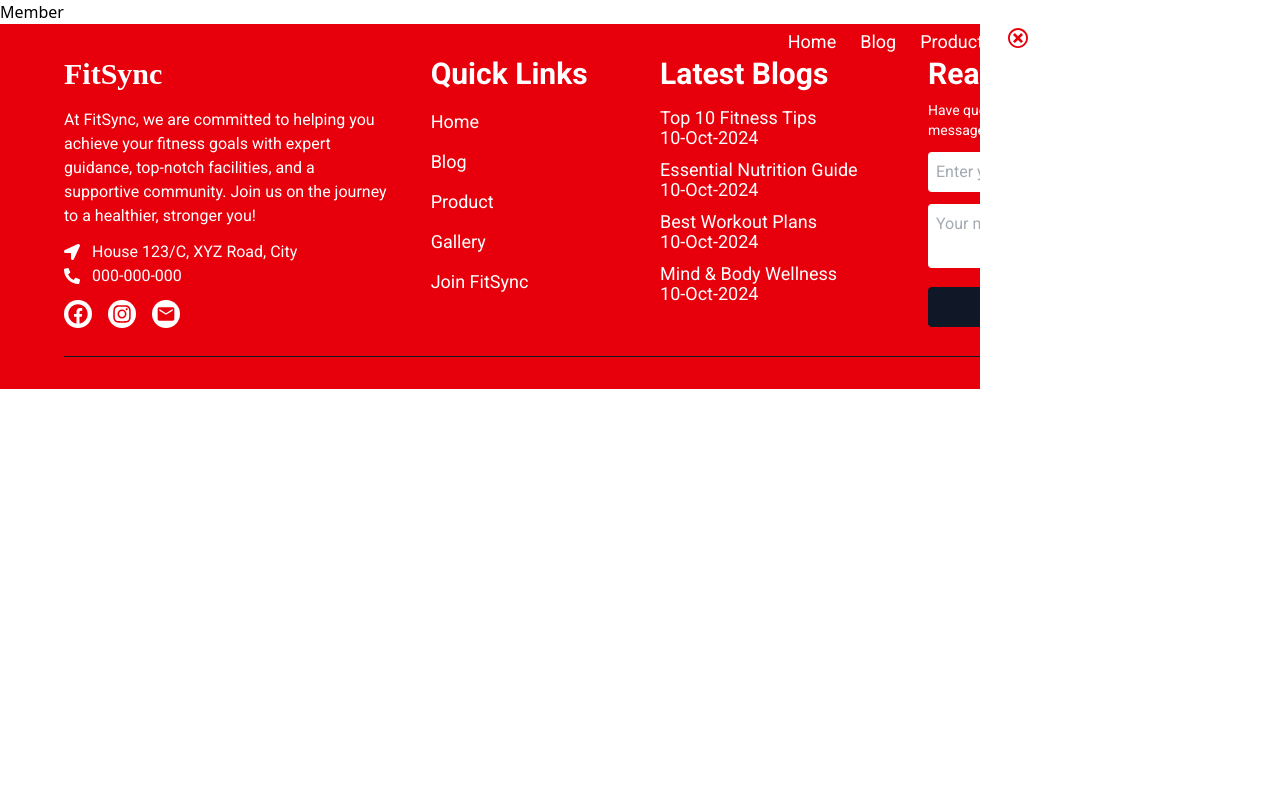
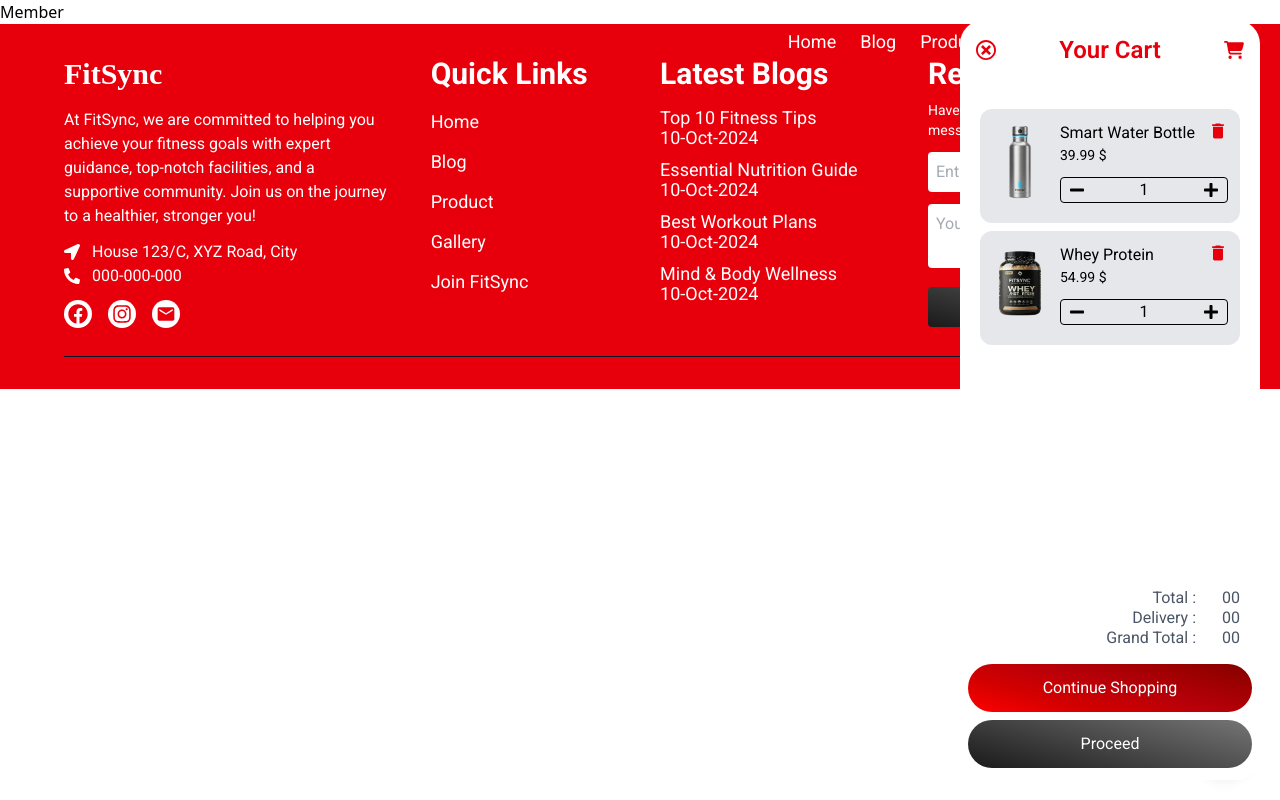
Before and after one commit to muhammadhussain29/FitSync, a React (Vite) app: page /member in a window 1280 px wide. Both pictures are taken after a click on the button 1224 px from the left and 672 px from the top of the page. Built offline with nearby package versions, Linux system fonts and the light colour scheme; a web font is replaced by a local one.

Commit message:
Added Cart

```diff
--- a/src/components/Cart.jsx
+++ b/src/components/Cart.jsx
@@ -1,15 +1,54 @@
 import React from 'react'
 import { ImCancelCircle } from "react-icons/im";
+import { FaCartShopping } from "react-icons/fa6";
+import { MdDelete } from "react-icons/md";
+import { FaMinus, FaPlus } from "react-icons/fa";
+import CartItem from './CartItem';
 
 const Cart = (props) => {
+
+    const cartItem = [
+        {
+            "image": "/products/product4.png",
+            "name": "Smart Water Bottle",
+            "price": 39.99,
+            "quantity": 1,
+          },
+        {
+            "image": "/products/product1.png",
+            "name": "Whey Protein",
+            "price": 54.99,
+            "quantity": 1,
+        }]
 
     const closeCart = () => {
         props.setShowCart(false)
     }
 
     return (
-        <div className={`${props.showCart ? 'block' : 'hidden'} z-[60] bg-white w-[300px] h-screen fixed bottom-0 right-0`}>
-            <button onClick={closeCart} className='absolute top-5 left-5 rounded-full p-2 text-xl text-red-600'> <ImCancelCircle /></button>
+        <div className={`${props.showCart ? 'block' : 'hidden'} flex flex-col justify-between roboto z-[60] bg-white w-[300px] h-[95vh] fixed top-5 right-5 rounded-3xl px-2 py-3`}>
+            {/* Header */}
+            <div className='flex justify-between items-center'>
+                <button onClick={closeCart} className='p-2 text-xl text-red-600'> <ImCancelCircle /></button>
+                <h4 className='text-2xl text-red-600 font-semibold capitalize'>Your Cart</h4>
+                <div className='p-2 text-xl text-red-600'><FaCartShopping /></div>
+            </div>
+
+            {/* Item Cards */}
+            <div className='h-[60%] overflow-y-scroll mx-3 scrollbar-hide'>
+                {cartItem.map((elem, index)=>{
+                    return <CartItem elem={elem} key={index}/>
+                })}
+            </div>
+
+            {/* bottom */}
+            <div className='flex flex-col gap-2'>
+                <p className='leading-3 text-right px-3 text-base capitalize text-gray-600'>total : <span className='w-10 inline-block'>00</span></p>
+                <p className='leading-3 text-right px-3 text-base capitalize text-gray-600'>delivery : <span className='w-10 inline-block'>00</span></p>
+                <p className='leading-3 text-right px-3 text-base capitalize text-gray-600'>Grand total : <span className='w-10 inline-block'>00</span></p>
+                <button className='button px-5 py-3 mt-3'>Continue Shopping</button>
+                <button className='gray-bg-button rounded-full text-white px-5 py-3'>Proceed</button>
+            </div>
         </div>
     )
 }
--- /dev/null
+++ b/src/components/CartItem.jsx
@@ -0,0 +1,25 @@
+import React from 'react'
+import { MdDelete } from "react-icons/md";
+import { FaMinus, FaPlus } from "react-icons/fa";
+
+const CartItem = (props) => {
+    return (
+        <div className='w-full flex flex-col justify-center bg-gray-200 rounded-xl pr-3 py-3 mb-2'>
+            <div className='flex'>
+                <img src={props.elem.image} alt="" className='w-20 h-full' />
+                <div className='flex flex-col w-full justify-between pb-2'>
+                    <div className='flex'>
+                        <div>
+                            <p className='capitalize text-base truncate w-[140px]'>{props.elem.name}</p>
+                            <p className='capitalize text-sm'>{props.elem.price} $</p>
+                        </div>
+                        <div className='ml-auto text-xl text-red-600'><MdDelete /></div>
+                    </div>
+                    <div className='flex items-center justify-between border rounded px-2 mt-3'><span><FaMinus /></span> {props.elem.quantity} <span><FaPlus /></span></div>
+                </div>
+            </div>
+        </div>
+    )
+}
+
+export default CartItem
--- a/src/components/Footer.jsx
+++ b/src/components/Footer.jsx
@@ -71,7 +71,7 @@ const Footer = () => {
                             placeholder="Your message"
                             className="w-full p-2 rounded text-gray-600 bg-white h-16 outline-none focus:ring-2 focus:ring-gray-300"
                         ></textarea>
-                        <button className="bg-gray-900 text-white px-4 py-2 rounded hover:bg-gray-700 w-full transition">
+                        <button className="gray-bg-button text-white px-4 py-2 rounded w-full ">
                             Send Message
                         </button>
                     </form>
--- a/src/index.css
+++ b/src/index.css
@@ -22,6 +22,7 @@ body{
 
 .button {
   display: flex;
+  justify-content: center;
   gap: 0.4rem;
   border: none;
   border-radius: 30px;
@@ -49,3 +50,36 @@ body{
   background-size: 320%;
   background-position: right center;
 }
+
+.gray-bg-button {
+  display: flex;
+  justify-content: center;
+  gap: 0.4rem;
+  border: none;
+  cursor: pointer;
+  background: linear-gradient(
+      15deg,
+      #1a1a1a,  /* Dark Gray */
+      #333333,  /* Gray */
+      #4d4d4d,  /* Medium Gray */
+      #666666,  /* Light Gray */
+      #808080,  /* Lighter Gray */
+      #666666,  /* Light Gray */
+      #4d4d4d,  /* Medium Gray */
+      #333333,  /* Gray */
+      #1a1a1a   /* Dark Gray */
+    )
+    no-repeat;
+    background-size: 300%;
+    background-position: left center;
+    transition: all 0.3s ease;
+    color: #fff;
+}
+.gray-bg-button:hover {
+  background-size: 320%;
+  background-position: right center;
+}
+
+.scrollbar-hide::-webkit-scrollbar {
+  display: none; /* Hides scrollbar for WebKit browsers */
+}
```
